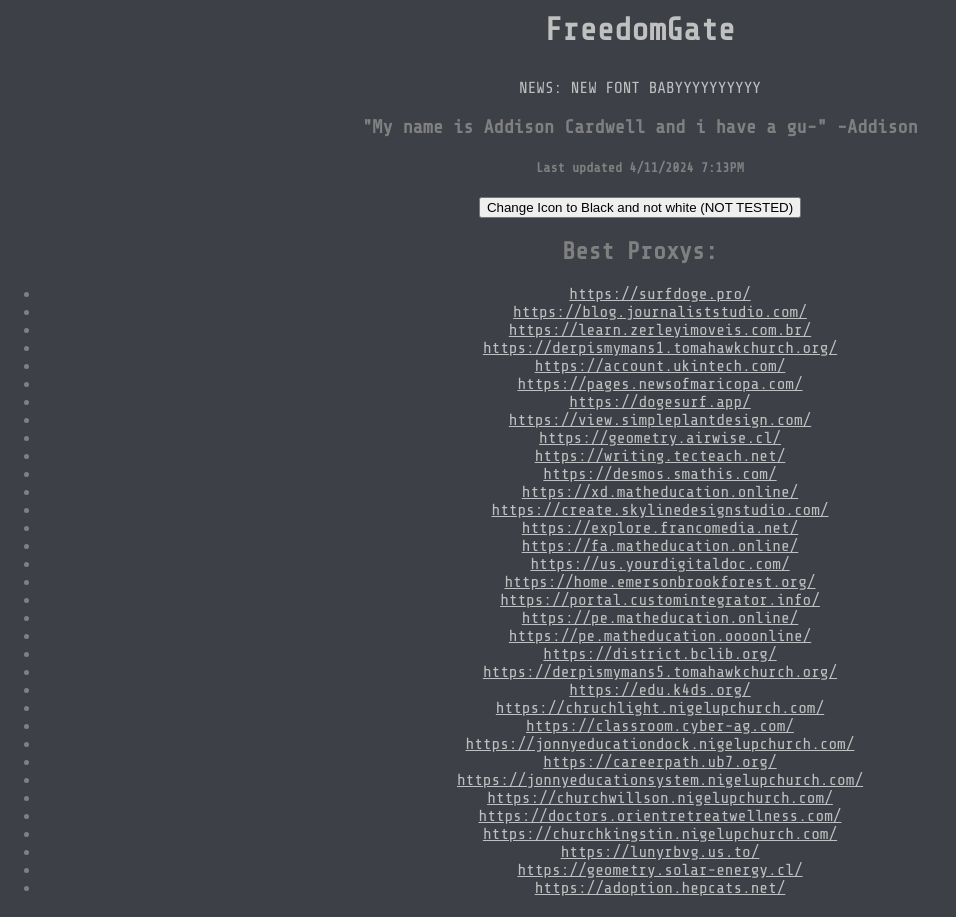
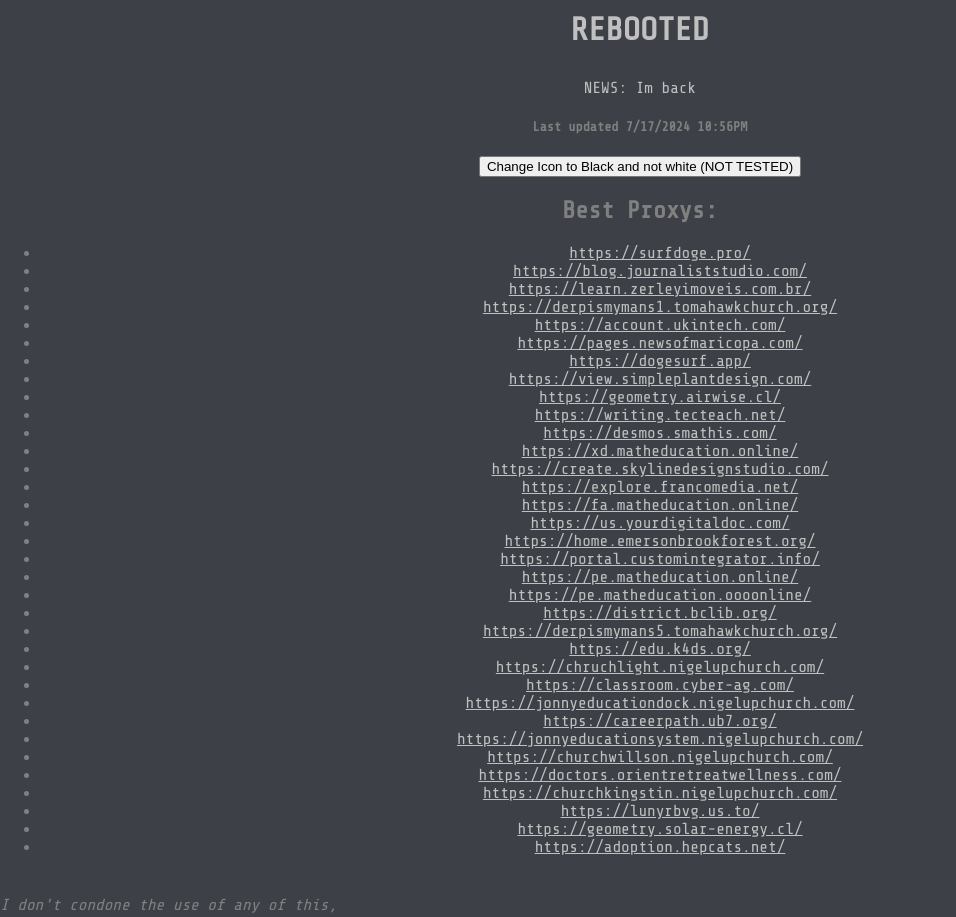
Before and after one commit to GiveID/GiveID.github.io, a plain HTML site: page edu.html in a window 1280 px wide. Shown: the top 917 px of the page, without its empty margins (0-956 px from the left). Drawn offline with Linux system fonts and the light colour scheme.

Commit message:
Update edu.html

```diff
--- a/edu.html
+++ b/edu.html
@@ -112,10 +112,10 @@
 </head>
 <body>
 <div class="section">
-    <h1>FreedomGate</h1>
-    <a>NEWS: NEW FONT BABYYYYYYYYYY</a>
-    <h3>"My name is Addison Cardwell and i have a gu-" -Addison</h3>
-    <h5>Last updated 4/11/2024 7:13PM<h5>
+    <h1>REBOOTED</h1>
+    <a>NEWS: Im back</a>
+    <h3></h3>
+    <h5>Last updated 7/17/2024 10:56PM<h5>
 </div>
 
 <!-- Button to change the site icon -->
```
